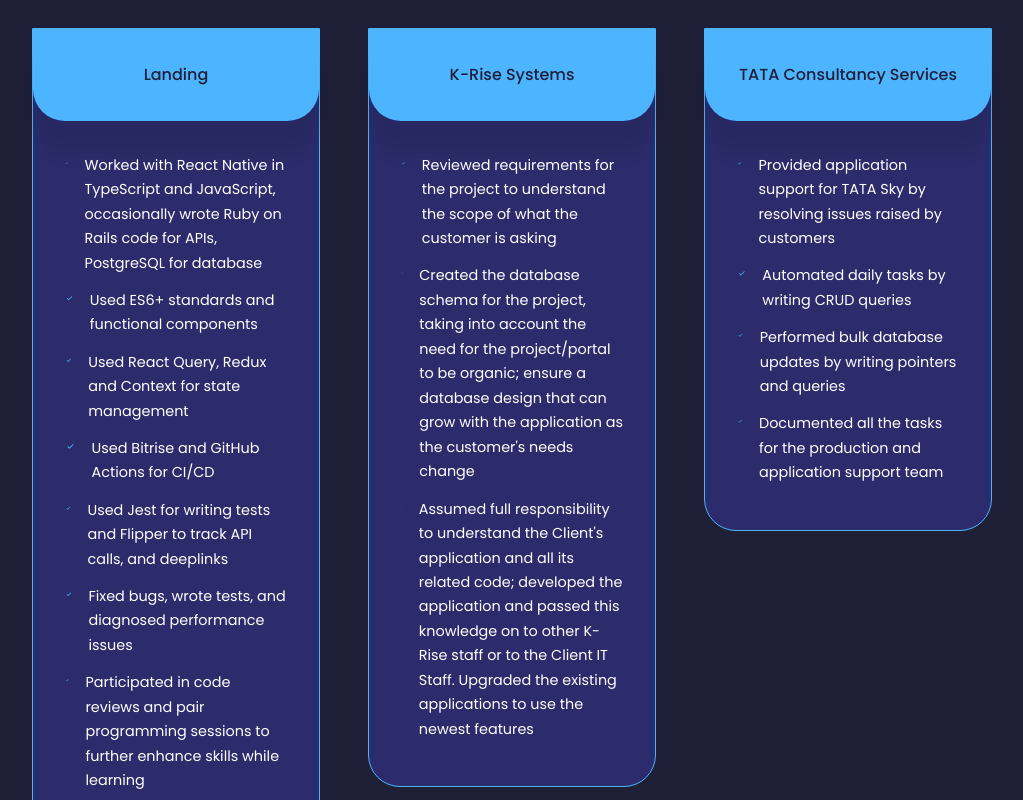
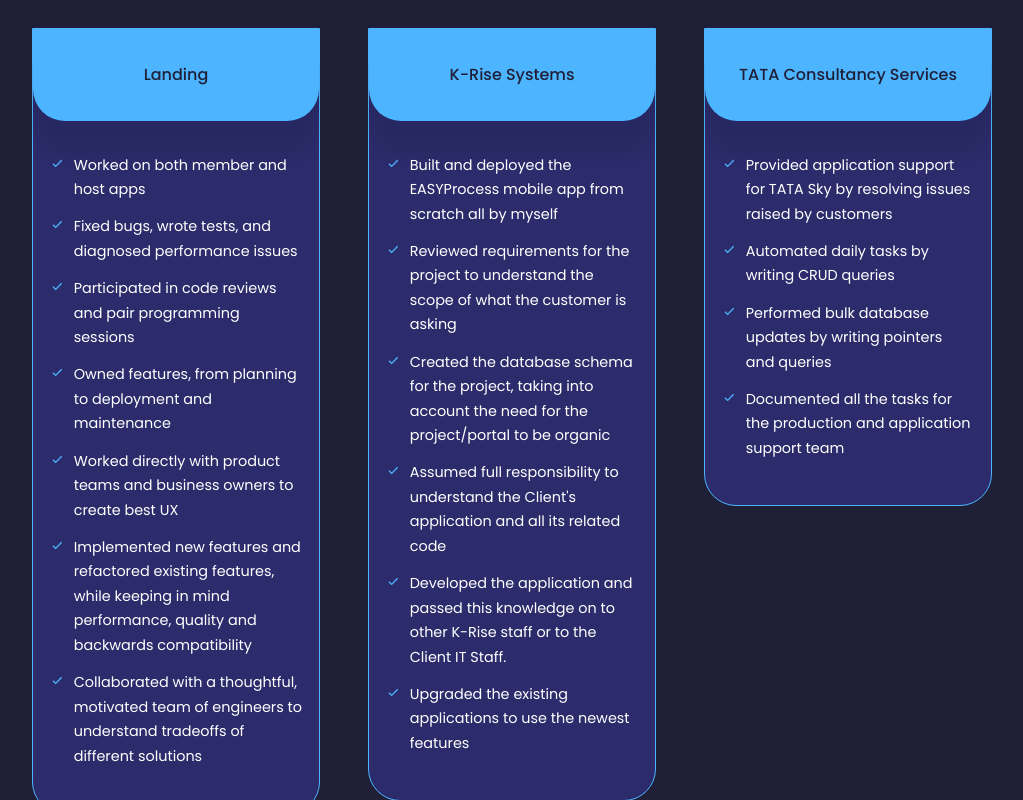
Before and after one commit to carteak004/kartheek-dev, a React (Create React App) app: page / in a window 1280 px wide. Shown: the part 1620-2420 px from the top of the page, without its empty margins (128-1151 px from the left). Built offline with nearby package versions, Linux system fonts and the light colour scheme.

Commit message:
modified job roles

```diff
--- a/src/components/jobRole/JobRole.css
+++ b/src/components/jobRole/JobRole.css
@@ -26,12 +26,13 @@
 }
 
 .responsibilities-list {
-	padding: 2rem;
+	padding: 2rem 1rem;
 }
 
 .responsibilities-list li {
-	display: flex;
-	gap: 1rem;
+	display: grid;
+	grid-template-columns: 5% 90%;
+	gap: 0.75rem;
 	margin-bottom: 0.8rem;
 }
 
--- a/src/components/jobRole/JobRole.tsx
+++ b/src/components/jobRole/JobRole.tsx
@@ -17,7 +17,7 @@
 				{job.responsibilities.map((responsibility) => {
 					return (
 						<li key={responsibility}>
-							<BiCheck className='list-icon' />
+							<BiCheck className='list-icon' width={150} height={150} />
 							<p>{responsibility}</p>
 						</li>
 					)
--- a/src/constants/Jobs.ts
+++ b/src/constants/Jobs.ts
@@ -13,24 +13,23 @@
 export const krise: Job = {
 	companyName: 'K-Rise Systems',
 	responsibilities: [
+		'Built and deployed the EASYProcess mobile app from scratch all by myself',
 		'Reviewed requirements for the project to understand the scope of what the customer is asking',
-		"Created the database schema for the project, taking into account the need for the project/portal to be organic; ensure a database design that can grow with the application as the customer's needs change",
-		"Assumed full responsibility to understand the Client's application and all its related code; developed the application and passed this knowledge on to other K-Rise staff or to the Client IT Staff. Upgraded the existing applications to use the newest features",
+		'Created the database schema for the project, taking into account the need for the project/portal to be organic',
+		"Assumed full responsibility to understand the Client's application and all its related code",
+		'Developed the application and passed this knowledge on to other K-Rise staff or to the Client IT Staff.',
+		'Upgraded the existing applications to use the newest features',
 	],
 }
 
 export const landing: Job = {
 	companyName: 'Landing',
 	responsibilities: [
-		'Worked with React Native in TypeScript and JavaScript, occasionally wrote Ruby on Rails code for APIs, PostgreSQL for database',
-		'Used ES6+ standards and functional components',
-		'Used React Query, Redux and Context for state management',
-		'Used Bitrise and GitHub Actions for CI/CD',
-		'Used Jest for writing tests and Flipper to track API calls, and deeplinks',
+		'Worked on both member and host apps',
 		'Fixed bugs, wrote tests, and diagnosed performance issues',
-		'Participated in code reviews and pair programming sessions to further enhance skills while learning',
-		'Took ownership of core features, from inception to deployment and maintenance',
-		'Worked directly with product teams and business owners to design and develop delightful and powerful experiences for member users',
+		'Participated in code reviews and pair programming sessions',
+		'Owned features, from planning to deployment and maintenance',
+		'Worked directly with product teams and business owners to create best UX',
 		'Implemented new features and refactored existing features, while keeping in mind performance, quality and backwards compatibility',
 		'Collaborated with a thoughtful, motivated team of engineers to understand tradeoffs of different solutions',
 	],
```
